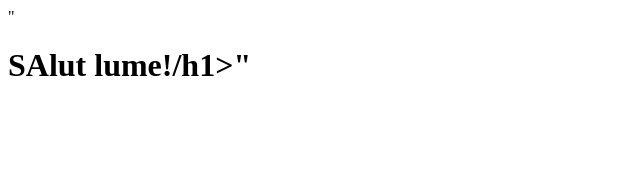
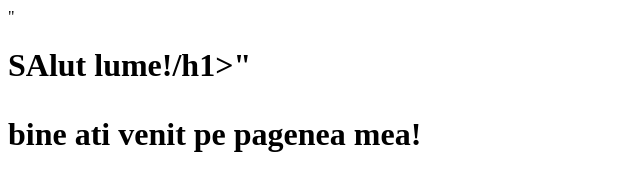
Before and after one commit to markualeksandr3-sudo/123, a plain HTML site: page index.html in a window 1280 px wide. Shown: the whole page, without its empty margins (0-640 px from the left). Drawn offline with Linux system fonts and the light colour scheme.

Commit message:
Adauga un paragraf de introducere

```diff
--- a/index.html
+++ b/index.html
@@ -1 +1,2 @@
 "<h1>SAlut lume!/h1>"
+<p>bine ati venit pe pagenea mea!<p>
```
